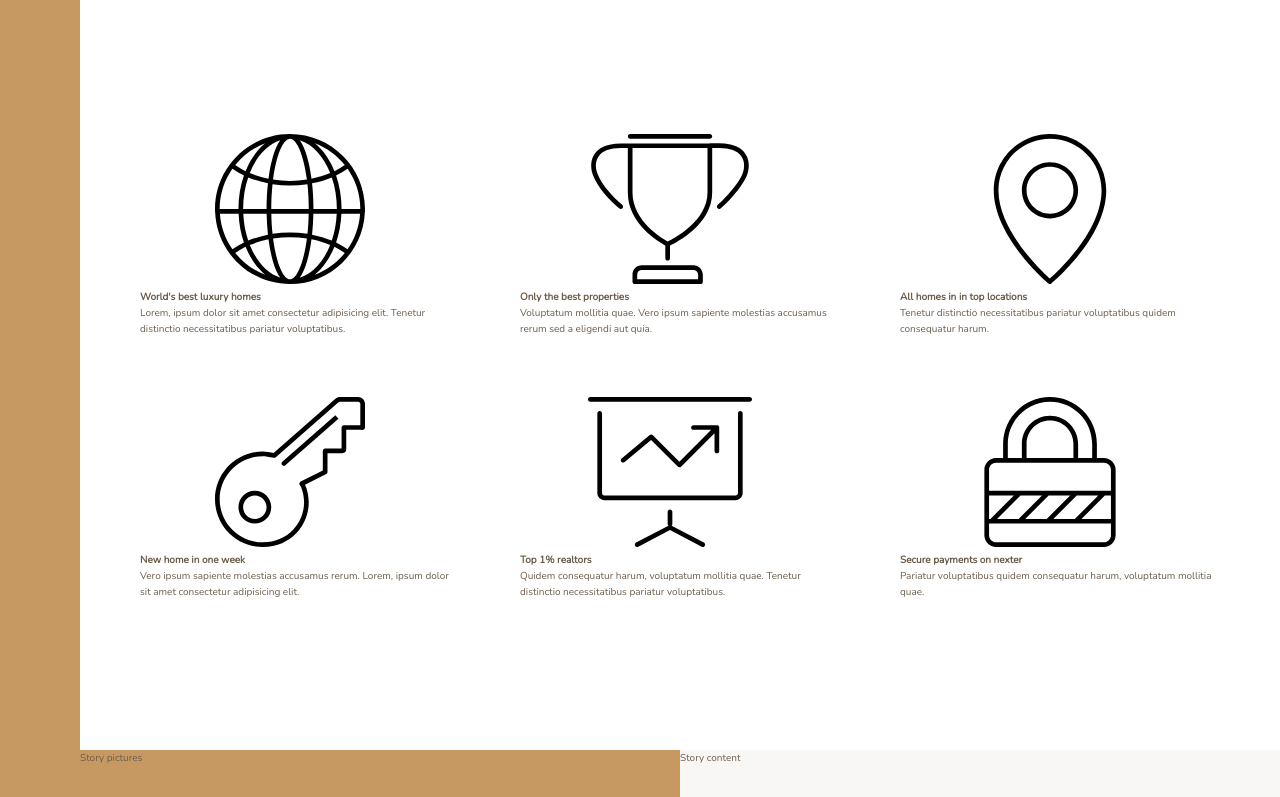
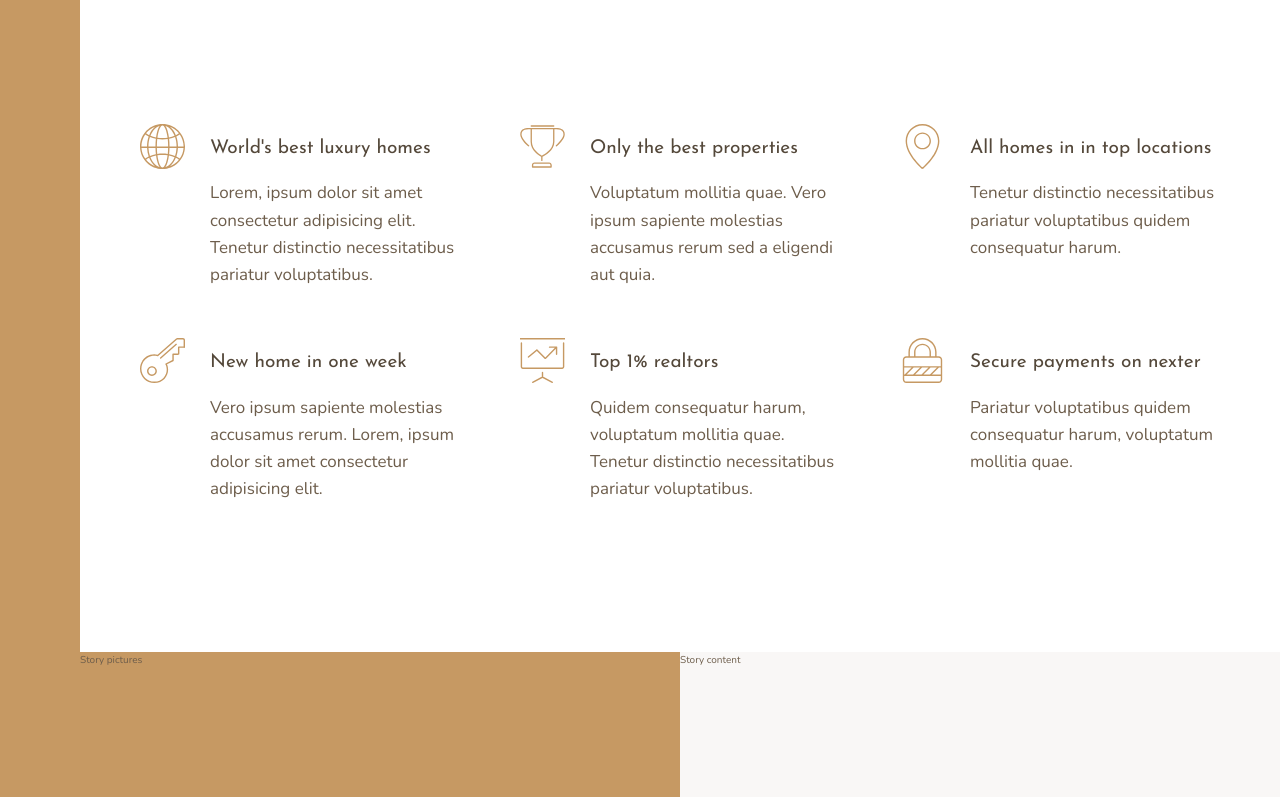
Before and after one commit to noelia-riega/Nexter-Page, a website: page index.html in a window 1280 px wide. Shown: the part 656-1453 px from the top of the page. Drawn offline with nearby package versions, Linux system fonts and the light colour scheme; files that its build step writes are made by us from their sources.

Commit message:
features scss

```diff
--- a/index.html
+++ b/index.html
@@ -27,7 +27,7 @@
         <svg class="feature__icon">
           <use xlink:href="img/sprite.svg#icon-global"></use>
         </svg>
-        <h4 class="heading-4">World's best luxury homes</h4>
+        <h4 class="heading-4 heading-4--dark">World's best luxury homes</h4>
         <p class="feature__text">
           Lorem, ipsum dolor sit amet consectetur adipisicing elit. Tenetur
           distinctio necessitatibus pariatur voluptatibus.
@@ -37,7 +37,7 @@
         <svg class="feature__icon">
           <use xlink:href="img/sprite.svg#icon-trophy"></use>
         </svg>
-        <h4 class="heading-4">Only the best properties</h4>
+        <h4 class="heading-4 heading-4--dark">Only the best properties</h4>
         <p class="feature__text">
           Voluptatum mollitia quae. Vero ipsum sapiente molestias accusamus
           rerum sed a eligendi aut quia.
@@ -47,7 +47,7 @@
         <svg class="feature__icon">
           <use xlink:href="img/sprite.svg#icon-map-pin"></use>
         </svg>
-        <h4 class="heading-4">All homes in in top locations</h4>
+        <h4 class="heading-4 heading-4--dark">All homes in in top locations</h4>
         <p class="feature__text">
           Tenetur distinctio necessitatibus pariatur voluptatibus quidem
           consequatur harum.
@@ -57,7 +57,7 @@
         <svg class="feature__icon">
           <use xlink:href="img/sprite.svg#icon-key"></use>
         </svg>
-        <h4 class="heading-4">New home in one week</h4>
+        <h4 class="heading-4 heading-4--dark">New home in one week</h4>
         <p class="feature__text">
           Vero ipsum sapiente molestias accusamus rerum. Lorem, ipsum dolor sit
           amet consectetur adipisicing elit.
@@ -67,7 +67,7 @@
         <svg class="feature__icon">
           <use xlink:href="img/sprite.svg#icon-presentation"></use>
         </svg>
-        <h4 class="heading-4">Top 1% realtors</h4>
+        <h4 class="heading-4 heading-4--dark">Top 1% realtors</h4>
         <p class="feature__text">
           Quidem consequatur harum, voluptatum mollitia quae. Tenetur distinctio
           necessitatibus pariatur voluptatibus.
@@ -77,7 +77,7 @@
         <svg class="feature__icon">
           <use xlink:href="img/sprite.svg#icon-lock"></use>
         </svg>
-        <h4 class="heading-4">Secure payments on nexter</h4>
+        <h4 class="heading-4 heading-4--dark">Secure payments on nexter</h4>
         <p class="feature__text">
           Pariatur voluptatibus quidem consequatur harum, voluptatum mollitia
           quae.
--- a/sass/_features.scss
+++ b/sass/_features.scss
@@ -4,6 +4,33 @@
   margin: 15rem 0;
 
   display: grid;
-  grid-template-columns: repeat(3, 1fr);
+  // grid-template-columns: repeat(3, 1fr);
+  grid-template-columns: repeat(
+    auto-fit,
+    minmax(25rem, 1fr)
+  ); // for a flexible grid
   grid-gap: 6rem;
+
+  align-items: start;
 }
+
+.feature {
+  display: grid;
+  grid-template-columns: min-content 1fr;
+  grid-row-gap: 1.5rem;
+  grid-column-gap: 2.5rem;
+
+  &__icon {
+    fill: $color-primary;
+    width: 4.5rem;
+    height: 4.5rem;
+
+    grid-row: 1 / span 2;
+
+    transform: translateY(-1rem);
+  }
+
+  &__text {
+    font-size: 1.7rem;
+  }
+}
--- a/sass/_typography.scss
+++ b/sass/_typography.scss
@@ -0,0 +1,28 @@
+%heading {
+  font-family: $font-display;
+  font-weight: 400;
+}
+.heading-1 {
+  @extend %heading;
+}
+
+.heading-2 {
+  @extend %heading;
+}
+
+.heading-3 {
+  @extend %heading;
+}
+
+.heading-4 {
+  @extend %heading;
+  font-size: 1.9rem;
+
+  &--light {
+    color: $color-grey-light-1;
+  }
+
+  &--dark {
+    color: $color-grey-dark-1;
+  }
+}
```
Also changed, not shown: sass/main.css.
